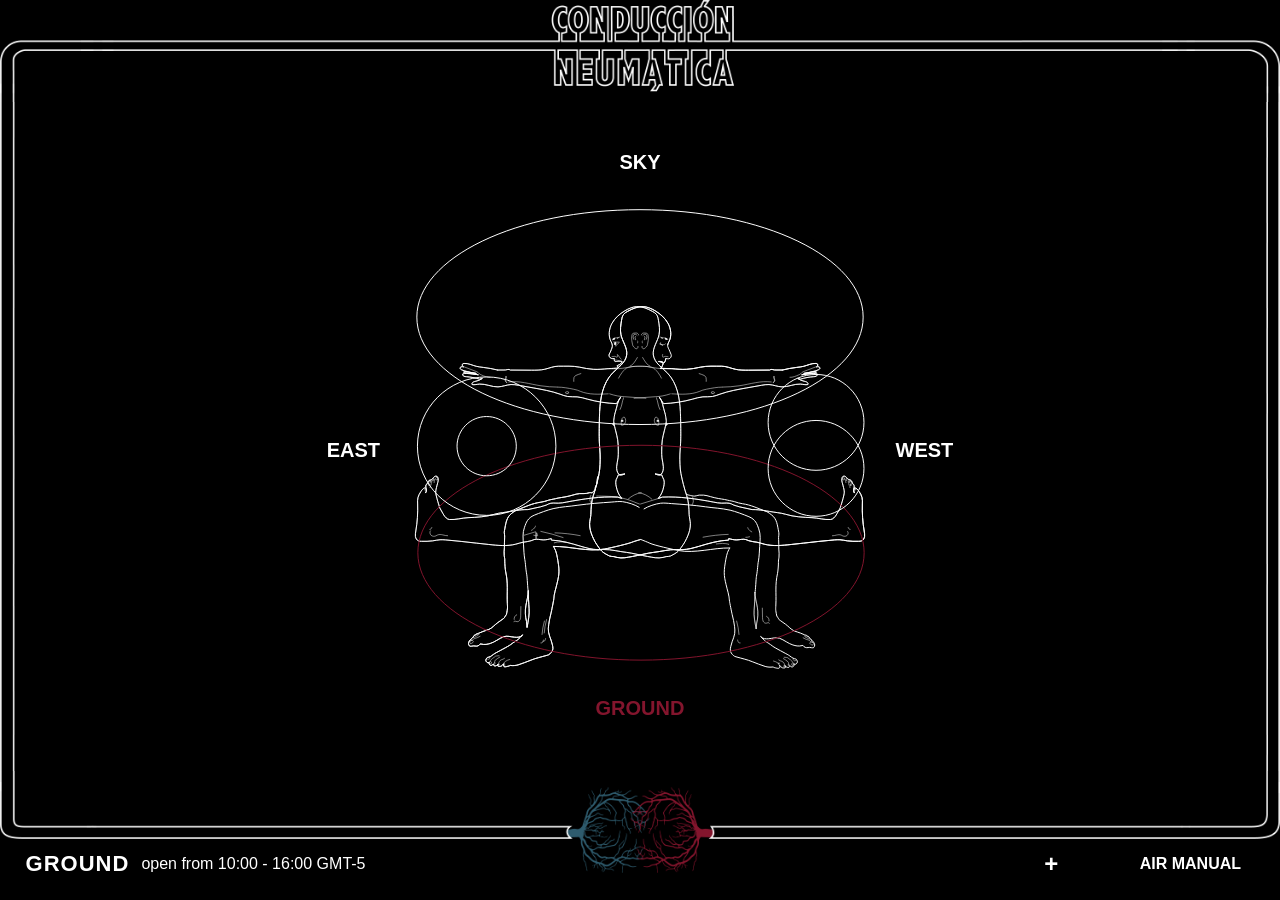
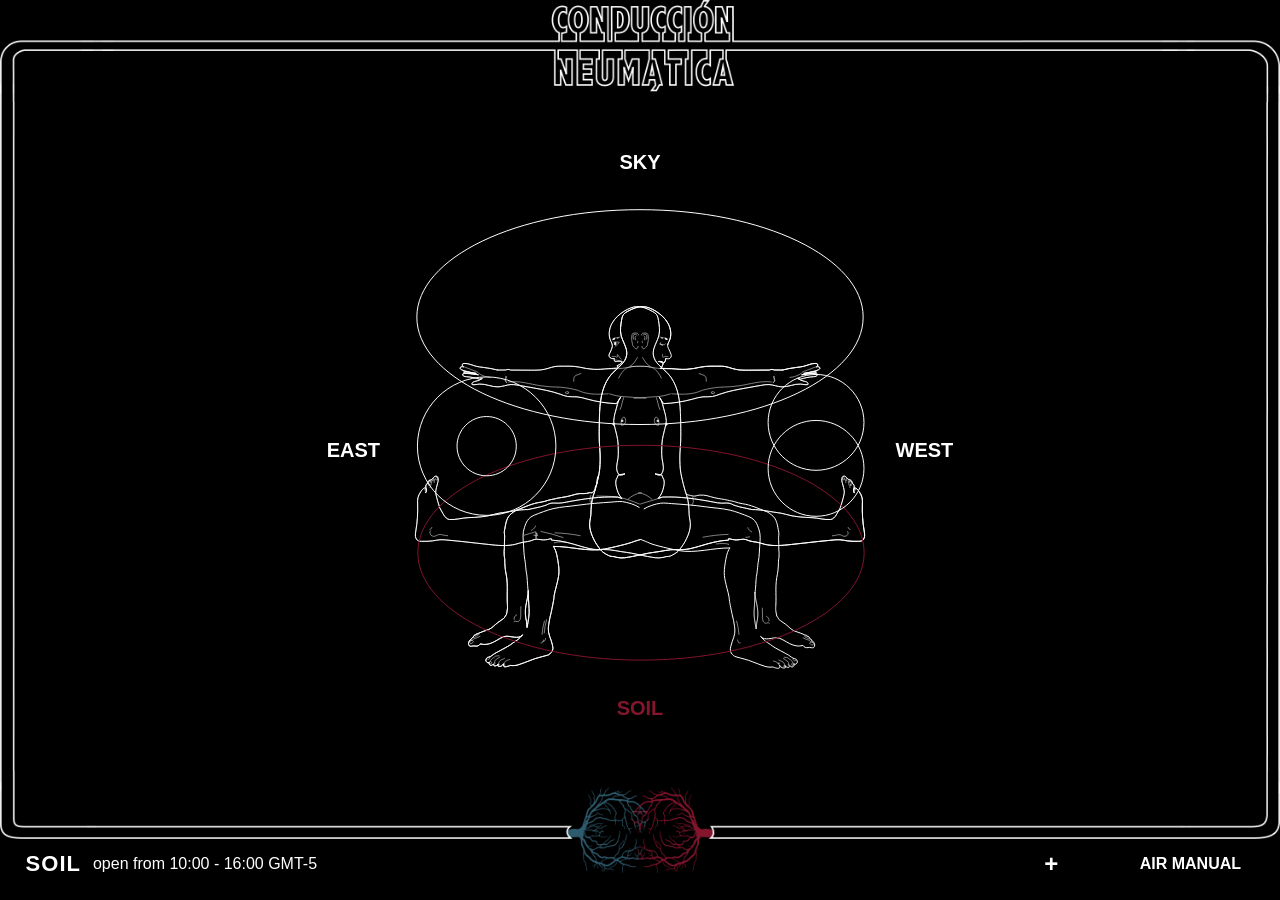
Before and after one commit to conduccionneumatica/conduccionneumatica.github.io, a Jekyll site: the page built from _pages/en/home.md, in a window 1280 px wide. Built offline with Jekyll 4.4.1, drawn with Linux system fonts in a browser that asks for light colours.

Commit message:
ground > soil

```diff
--- a/_includes/page-lang.html
+++ b/_includes/page-lang.html
@@ -12,7 +12,7 @@
   {% assign STRING_ESTE = 'east' %}
   {% assign STRING_OESTE = 'west' %}
   {% assign STRING_CIELO = 'sky' %}
-  {% assign STRING_SUELO = 'ground' %}
+  {% assign STRING_SUELO = 'soil' %}
   {% assign STRING_ABIERTO = 'open from' %}
 {% endif %}
 
--- a/css/main.scss
+++ b/css/main.scss
@@ -310,7 +310,7 @@ a {
       &.este.en::before { content: "east"; }
       &.oeste.en::before { content: "west"; }
       &.cielo.en::before { content: "sky"; }
-      &.suelo.en::before { content: "ground"; }
+      &.suelo.en::before { content: "soil"; }
     }
 
     .footer-time {
--- a/js/times.js
+++ b/js/times.js
@@ -4,7 +4,7 @@ layout: none
 
 const PAGES_AND_TIMES = {
   es: ['este', 'suelo', 'oeste', 'cielo'],
-  en: ['east', 'ground', 'west', 'sky']
+  en: ['east', 'soil', 'west', 'sky']
 };
 const PAGE_LANG = (window.location.href.includes('/en/')) ? 'en' : 'es';
 const PAGE_LANG_URL = (PAGE_LANG === 'en') ? '/en' : '';
```
Also changed, not shown: _pages/en/suelo.md (+1 -1 lines).
